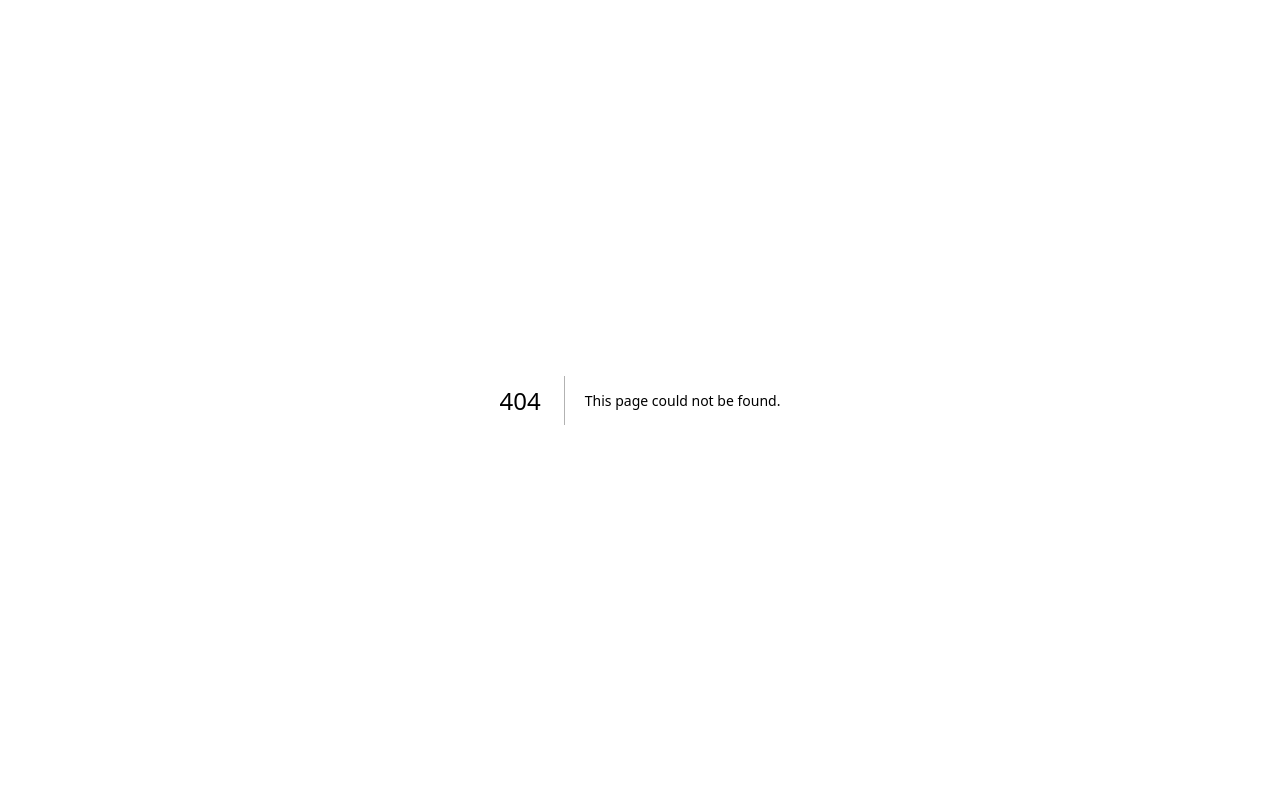
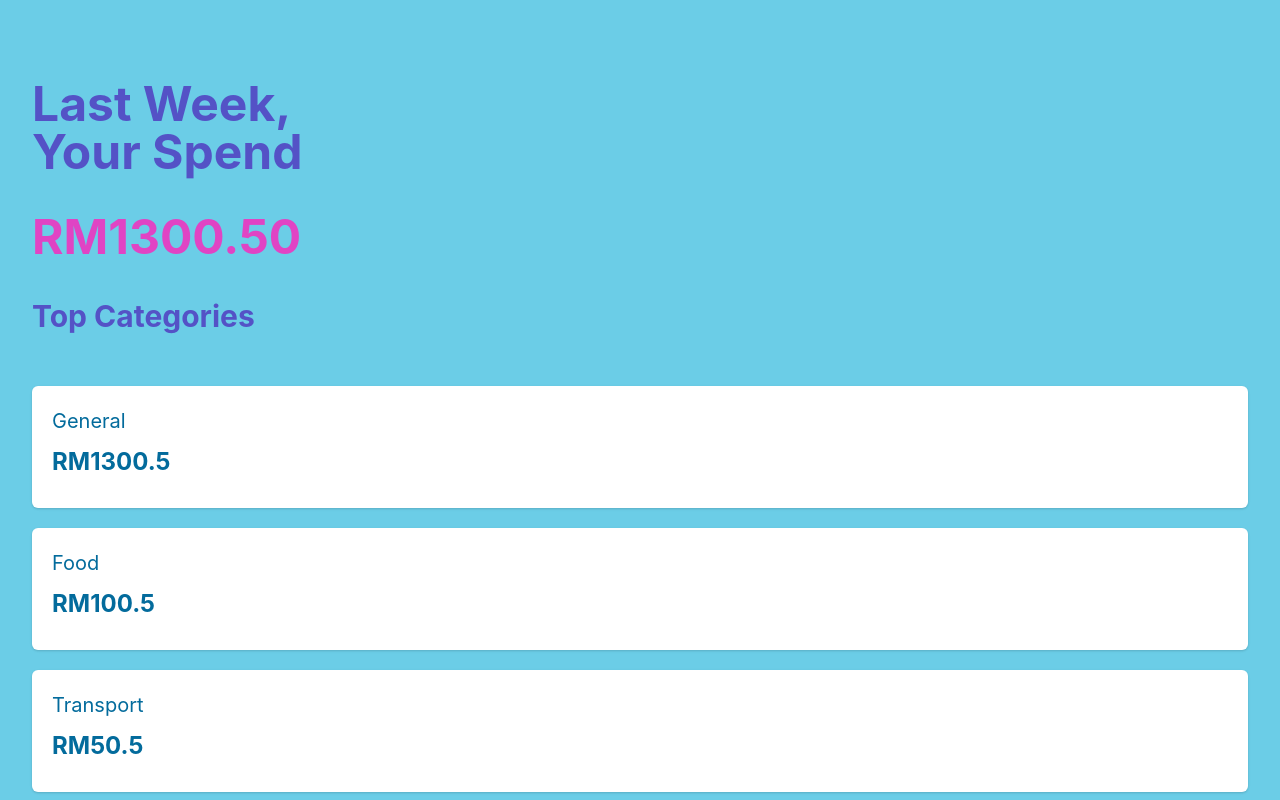
Before and after one commit to dunyanong/Zee, a Next.js app: page /card-expenses/top_spending_summary in a window 1280 px wide. Before the commit this address had no page. Built offline with nearby package versions, Linux system fonts and the light colour scheme.

Commit message:
compelete pages top_spending_summary

```diff
--- a/pages/card-expeses/summary.js
+++ b/pages/card-expenses/top_spending_summary.js
@@ -3,7 +3,7 @@ import Image from 'next/image'
 import { Box, Text, Heading, Container, Button, Card, CardBody, CardHeader } from '@chakra-ui/react'
 
 
-export default function Home() {
+export default function TopSpendingSummary() {
   const top3Categories = [
     ["General", 1300.50],
     ["Food", 100.50],
@@ -32,7 +32,8 @@ export default function Home() {
       </Head>
       <Box
         align-items= "center"
-        mt='2' padding="5rem 2rem 0 2rem"
+        padding="5rem 2rem 0 2rem"
+        className="bg-[#6BCDE7] m-0 p-0 h-screen"
       >
         <Heading as="h1" size="2xl" color="#5452C6">
           Last Week,<br></br> Your Spend
@@ -43,7 +44,7 @@ export default function Home() {
             Top Categories
           </Heading>
           {
-          categoryCard
+            categoryCard
           }
         </Box>
       </Box>
```
